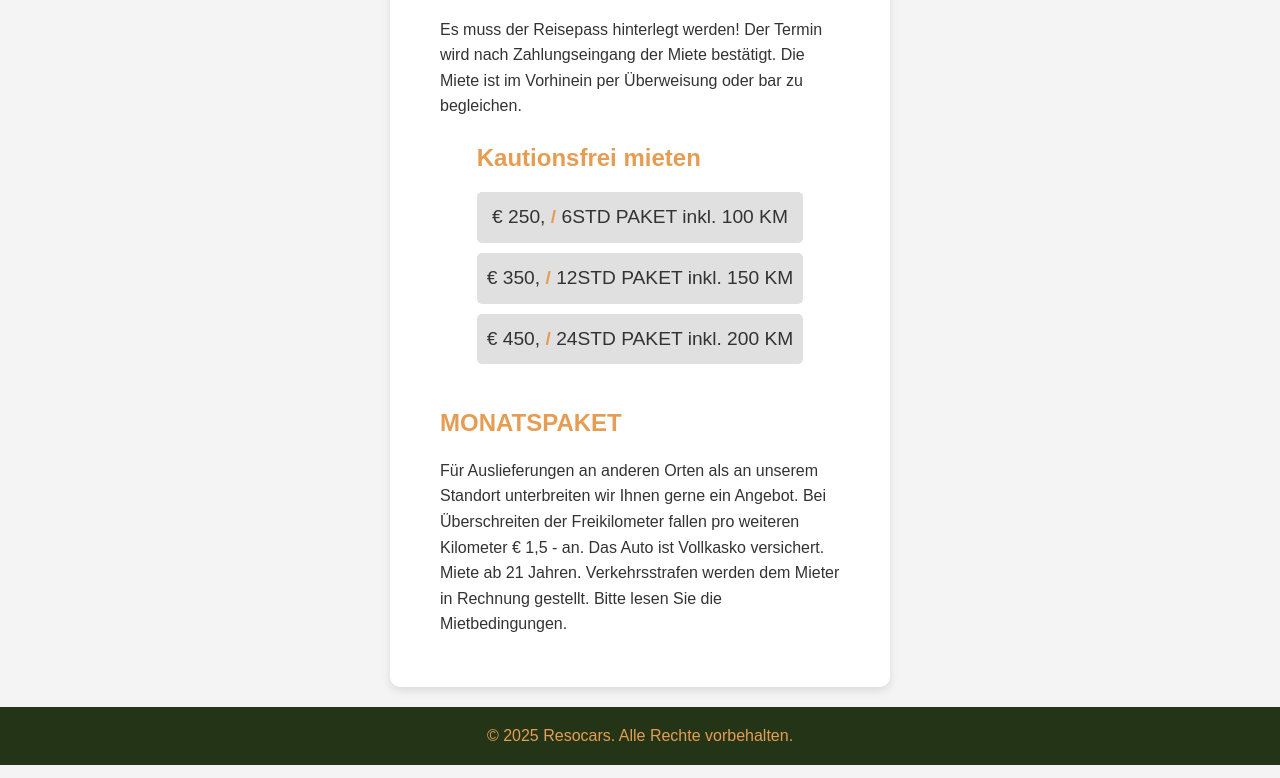
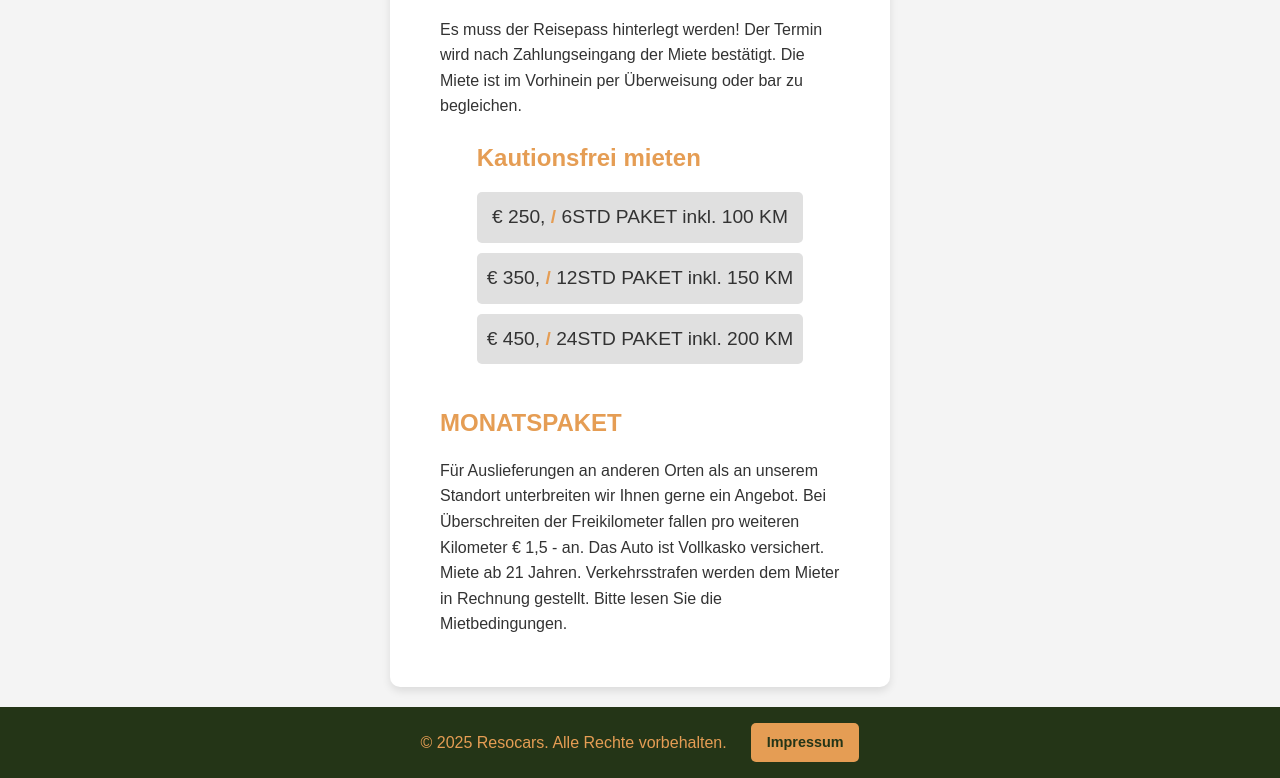
Before and after one commit to musab223/Resocars, a plain HTML site: page resocars/car2.html in a window 1280 px wide. Shown: the part 2336-3114 px from the top of the page. Drawn offline with Linux system fonts and the light colour scheme.

Commit message:
Update car2.html

```diff
--- a/resocars/car2.html
+++ b/resocars/car2.html
@@ -149,10 +149,12 @@
     </main>
 
     <footer class="footer">
-        <div class="container">
-            <p>&copy; 2025 Resocars. Alle Rechte vorbehalten.</p>
-        </div>
-    </footer>
+    <div class="container" style="display: flex; justify-content: center; align-items: center; gap: 1.5rem; flex-wrap: wrap;">
+        <p>&copy; 2025 Resocars. Alle Rechte vorbehalten.</p>
+        <a href="impressum.html" class="hero-button" style="padding: 0.5rem 1rem; font-size: 0.9rem;">Impressum</a>
+    </div>
+</footer>
+
 </body>
 
 </html>
```
